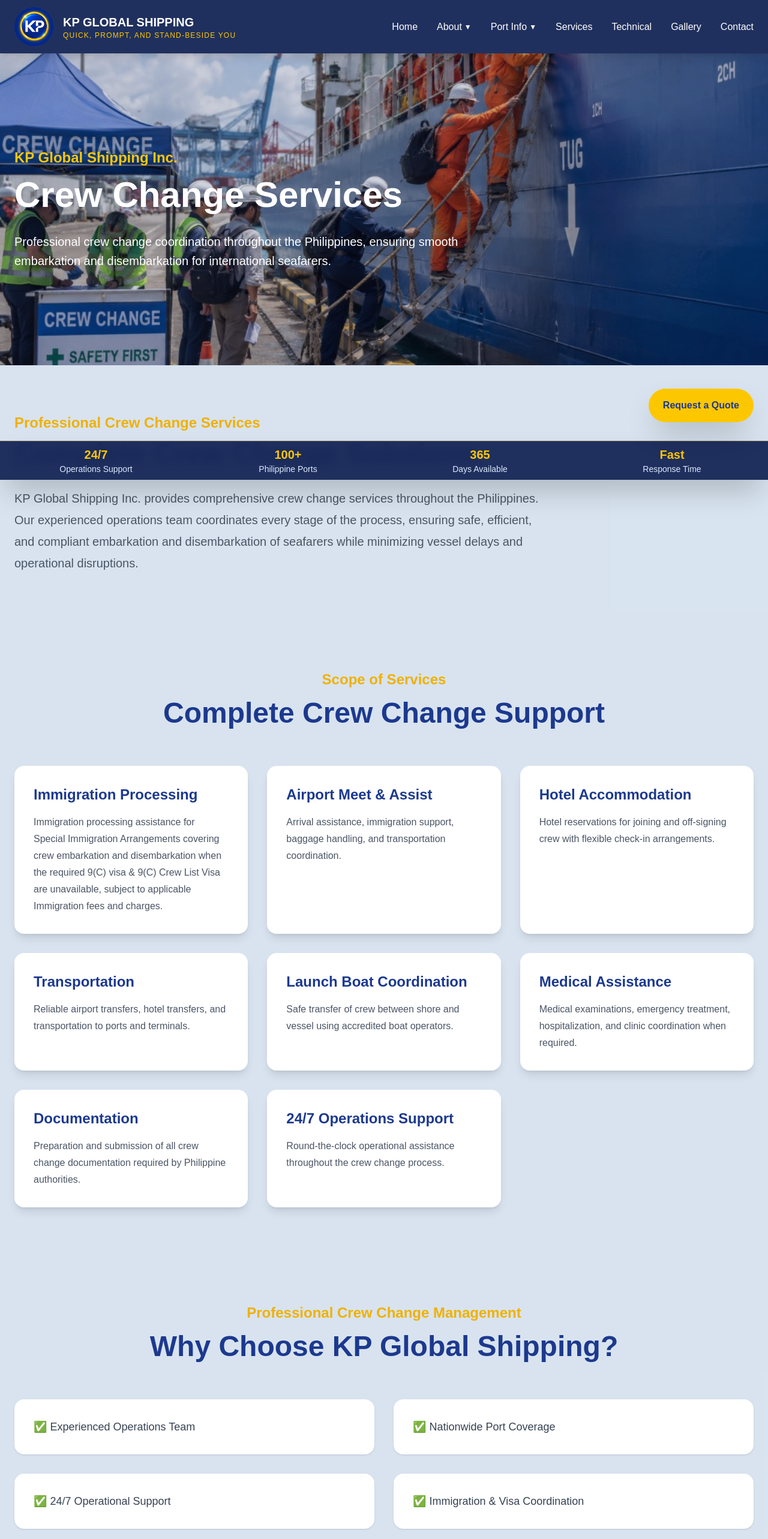
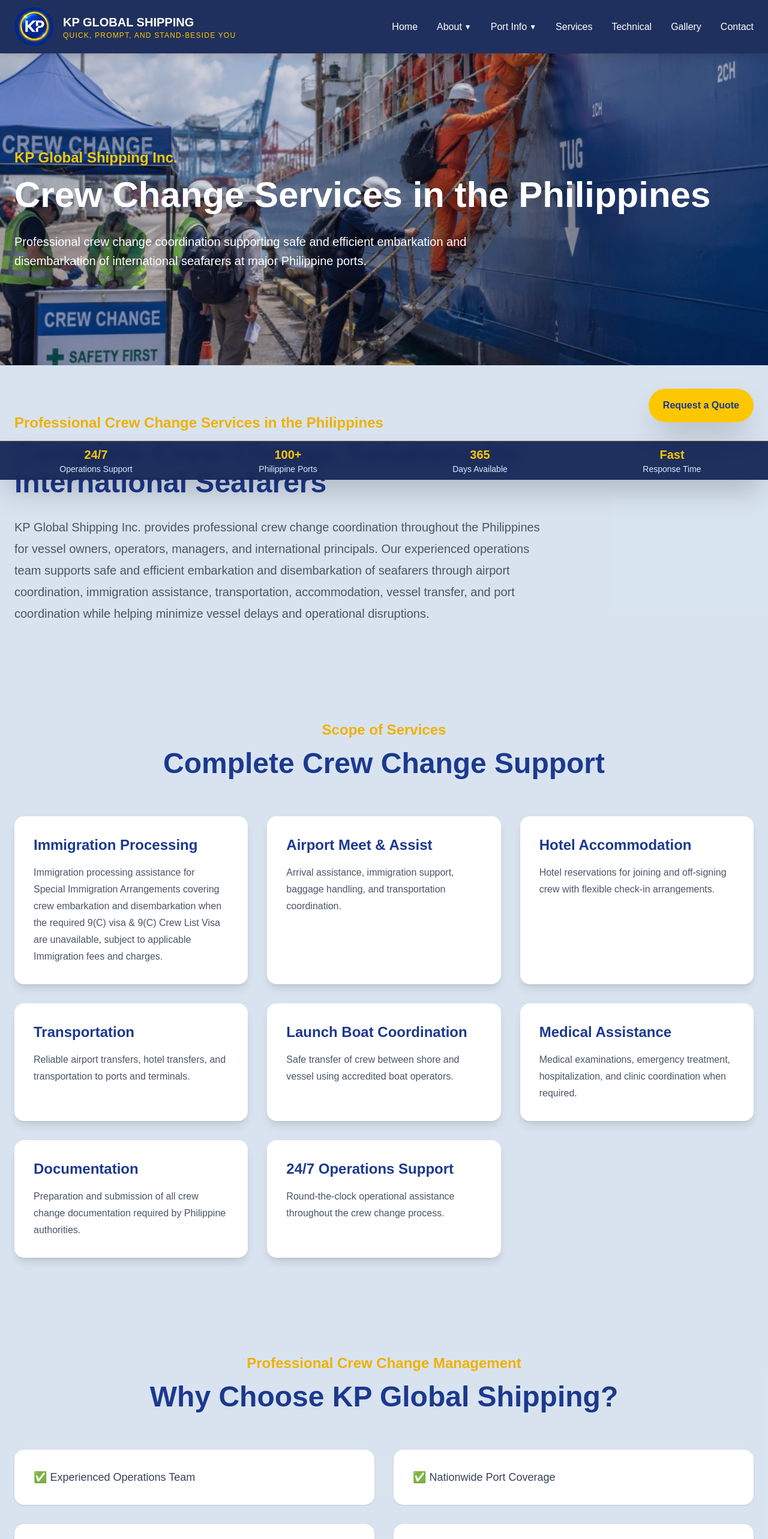
Before and after one commit to kpglobalshipping/kp-global-shipping, a Next.js app: page /services/crew-change in a window 1280 px wide. Shown: the top 2566 px of the page at 60% size. Built offline with nearby package versions, Linux system fonts and the light colour scheme.

Commit message:
Optimize Crew Change page for SEO

```diff
--- a/app/data/crewChange.ts
+++ b/app/data/crewChange.ts
@@ -1,17 +1,17 @@
 export const crewChangeOverview = {
-  subtitle: "Professional Crew Change Services",
+  subtitle: "Professional Crew Change Services in the Philippines",
 
-  title: "Complete Crew Change Solutions",
+  title: "Complete Crew Change Solutions for International Seafarers",
 
   description:
-    "KP Global Shipping Inc. provides comprehensive crew change services throughout the Philippines. Our experienced operations team coordinates every stage of the process, ensuring safe, efficient, and compliant embarkation and disembarkation of seafarers while minimizing vessel delays and operational disruptions.",
+    "KP Global Shipping Inc. provides professional crew change coordination throughout the Philippines for vessel owners, operators, managers, and international principals. Our experienced operations team supports safe and efficient embarkation and disembarkation of seafarers through airport coordination, immigration assistance, transportation, accommodation, vessel transfer, and port coordination while helping minimize vessel delays and operational disruptions.",
 };
 
 export const crewChangeProcess = [
-  "Pre-Arrival Planning",
-  "Immigration & Visa Processing",
+  "Pre-Arrival Crew Change Planning",
+  "Immigration Coordination & Documentation Assistance",
   "Airport Meet & Assist",
-  "Hotel & Transportation",
-  "Embarkation / Disembarkation",
-  "Final Documentation",
+  "Hotel & Ground Transportation",
+  "Vessel Embarkation / Disembarkation",
+  "Final Coordination & Documentation",
 ];
--- a/app/services/crew-change/page.tsx
+++ b/app/services/crew-change/page.tsx
@@ -21,9 +21,9 @@
     <main className="min-h-screen bg-slate-100">
 
       <ServiceHero
-        title="Crew Change Services"
-        subtitle="Professional crew change coordination throughout the Philippines, ensuring smooth embarkation and disembarkation for international seafarers."
-image="/images/crew-change.jpg"
+  title="Crew Change Services in the Philippines"
+  subtitle="Professional crew change coordination supporting safe and efficient embarkation and disembarkation of international seafarers at major Philippine ports."
+  image="/images/crew-change.jpg"
 />
 
       <ServiceOverview
@@ -45,7 +45,7 @@
           "Experienced Operations Team",
           "Nationwide Port Coverage",
           "24/7 Operational Support",
-          "Immigration & Visa Coordination",
+          "Immigration Coordination & Documentation Assistance",
           "Airport Meet & Assist",
           "Trusted by International Principals",
           "Fast Response Time",
@@ -72,9 +72,9 @@
       />
 
       <ServiceCTA
-        title="Professional Crew Change Services Across the Philippines"
-        description="Whether your crew is joining or signing off in Manila, Batangas, Subic, Cebu, Davao, General Santos, or other Philippine ports, KP Global Shipping is ready to provide complete crew change coordination from arrival to departure."
-      />
+  title="Professional Crew Change Services Across the Philippines"
+  description="Whether your seafarers are joining or signing off in Manila, Batangas, Subic, Cebu, Davao, General Santos, or other Philippine ports, KP Global Shipping provides reliable crew change coordination including airport assistance, immigration coordination, transportation, accommodation, and vessel transfer support."
+/>
 
     </main>
   );
```
